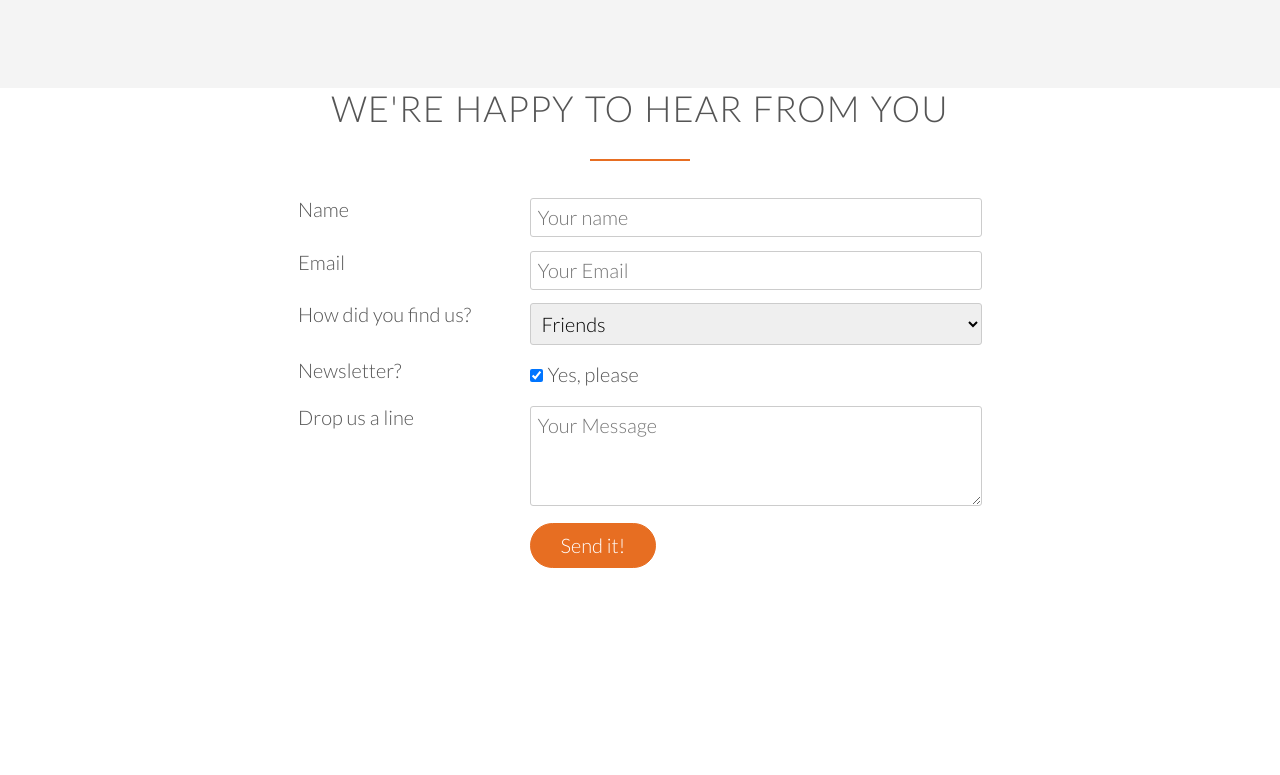
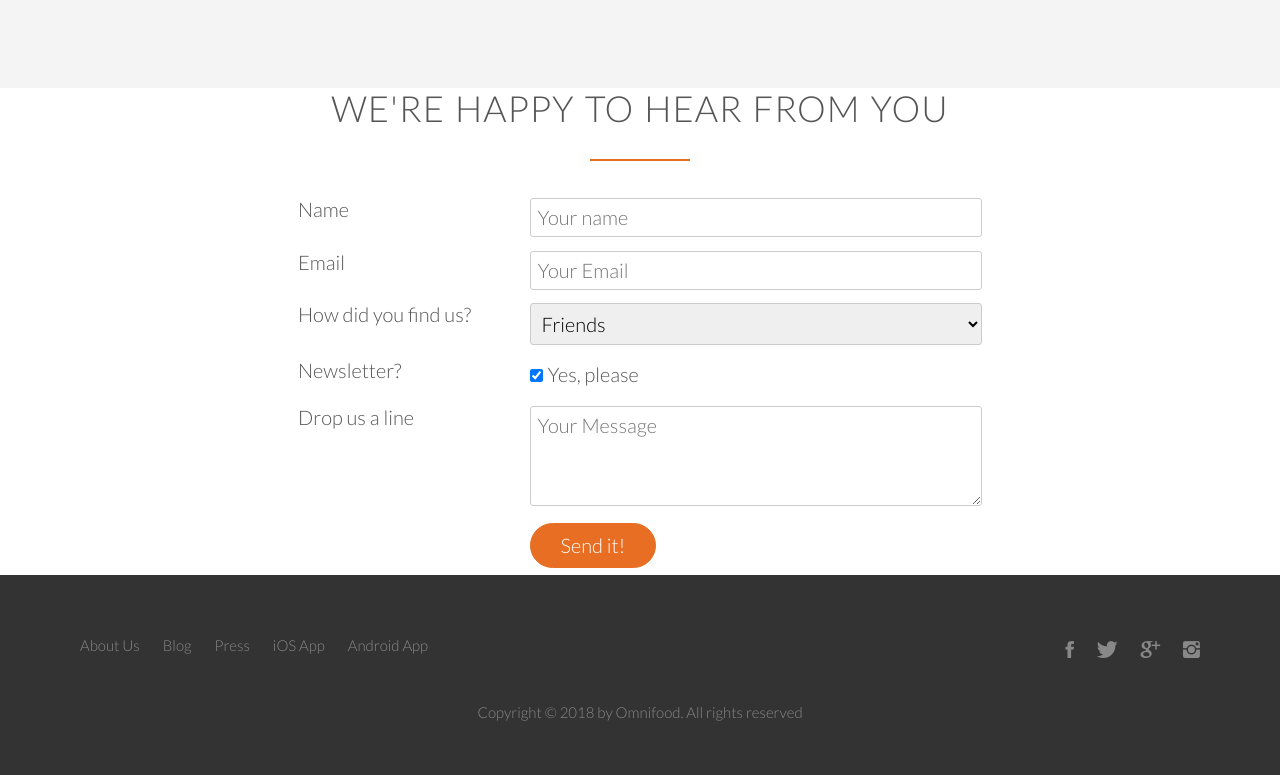
Before and after one commit to sethbass14/omnifood_project, a plain HTML site: page index.html in a window 1280 px wide. Shown: the part 4521-5296 px from the top of the page. Before the commit the page ends 5096 px from the top, so only its background shows below. Drawn offline with Linux system fonts and the light colour scheme; files whose address does not match are found by name.

Commit message:
footer is formatted

```diff
--- a/index.html
+++ b/index.html
@@ -382,6 +382,31 @@
         </form>
       </div>
       </div>
+
+      <footer>
+        <div class="row">
+          <div class="col span-1-of-2">
+            <ul class="footer-nav">
+              <li><a href='#'>About Us</a></li>
+              <li><a href='#'>Blog</a></li>
+              <li><a href='#'>Press</a></li>
+              <li><a href='#'>iOS App</a></li>
+              <li><a href='#'>Android App</a></li>
+            </ul>
+          </div>
+          <div class="col span-1-of-2">
+            <ul class="social-links">
+              <li><a href="#"><i class="ion-social-facebook"></i></a></li>
+              <li><a href="#"><i class="ion-social-twitter"></i></a></li>
+              <li><a href="#"><i class="ion-social-googleplus"></i></a></li>
+              <li><a href="#"><i class="ion-social-instagram"></i></a></li>
+            </ul>
+          </div>
+        </div>
+        <div class="row">
+          <p>Copyright &copy 2018 by Omnifood. All rights reserved</p>
+        </div>
+      </footer>
   </body>
 </html>
 
--- a/resources/css/style.css
+++ b/resources/css/style.css
@@ -120,6 +120,42 @@ h3 {
   vertical-align: middle;
   line-height: 120%;
   margin-top: -4px;
+}
+
+.ion-social-twitter:hover {
+  transition: color 0.2s;
+}
+
+.ion-social-twitter:hover {
+  color: #1EADEB;
+  cursor: pointer;
+}
+
+.ion-social-facebook:hover {
+  transition: color 0.2s;
+}
+
+.ion-social-facebook:hover {
+  color: #3D5A96;
+  cursor: pointer;
+}
+
+.ion-social-googleplus:hover {
+  transition: color 0.2s;
+}
+
+.ion-social-googleplus:hover {
+  color: #DB4C3F;
+  cursor: pointer;
+}
+
+.ion-social-instagram:hover {
+  transition: color 0.2s;
+}
+
+.ion-social-instagram:hover {
+  color: #537FA2;
+  cursor: pointer;
 }
 
 /* ---- BUTTONS ----  */
@@ -325,15 +361,6 @@ nav {
   margin-bottom: 5px;
 }
 
-.ion-social-twitter:hover {
-  transition: color 0.2s;
-}
-
-.ion-social-twitter:hover {
-  color: #1EADEB;
-  cursor: pointer;
-}
-
 .city-feature a {
   text-decoration: none;
   color: #e76e22;
@@ -475,3 +502,48 @@ textarea {
 *:focus {
   outline: none;
 }
+
+/* ----------------------------------------------- */
+/* FOOTER */
+/* ----------------------------------------------- */
+
+footer {
+  background-color: #333333;
+  color: #888;
+  font-size: 75%;
+  padding: 50px;
+  height: 200px;
+}
+
+footer li {
+  list-style: none;
+  display: inline;
+  margin: 10px;
+}
+
+footer a {
+  text-decoration: none;
+  color: #888;
+  transition: color 0.2s;
+}
+
+footer p {
+  text-align: center;
+  padding-top: 30px;
+}
+
+.footer-nav li {
+  text-align: left;
+}
+
+.footer-nav a:hover {
+  color: white;
+}
+
+.social-links {
+  text-align: right;
+}
+
+.social-links a {
+  font-size: 150%;
+}
```
